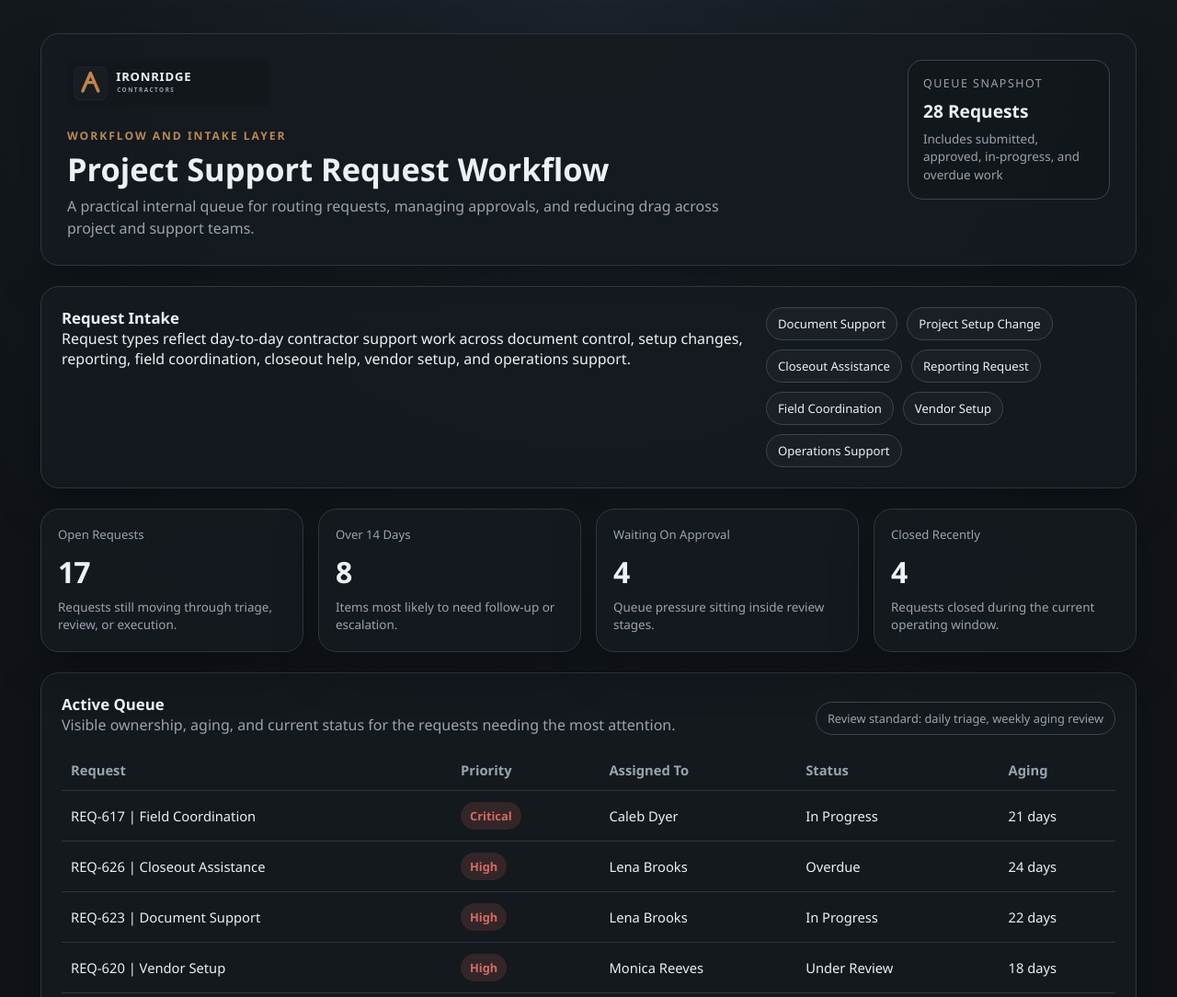
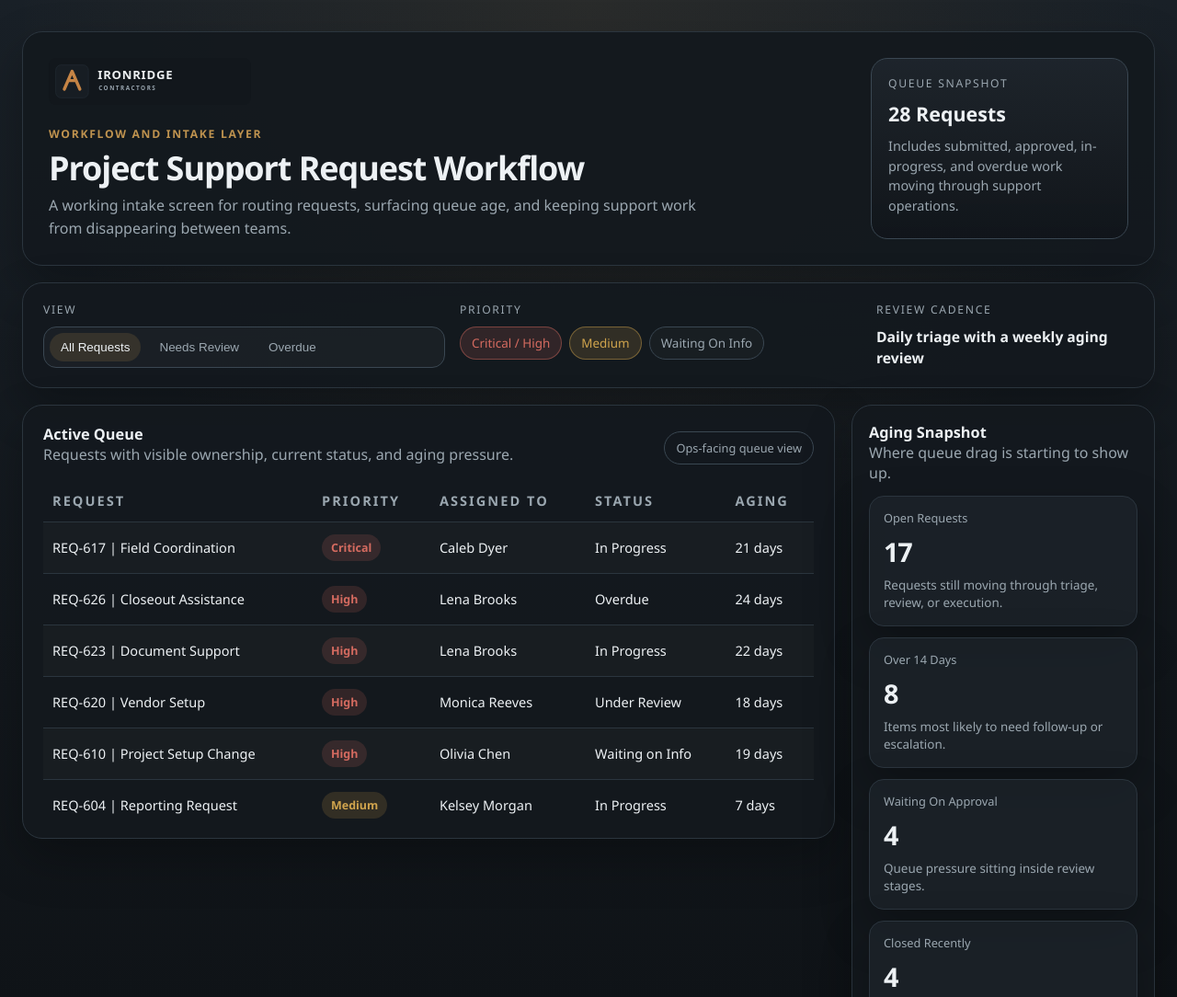
Before and after one commit to bdcrouch79/workflow-drag-reduction-demo, a plain HTML site: page src/workflow-mock/index.html in a window 1280 px wide. Shown: the top 1084 px of the page at 92% size. Drawn offline with Linux system fonts and the light colour scheme.

Commit message:
Differentiate IronRidge mock pages and refresh screenshots

```diff
--- a/src/workflow-mock/app.js
+++ b/src/workflow-mock/app.js
@@ -38,13 +38,15 @@
   { title: "Overdue", meta: "2 requests need immediate attention" }
 ];
 
-document.getElementById("request-types").innerHTML = requestTypes.map((item) => `<span class="chip">${item}</span>`).join("");
+document.getElementById("request-types").innerHTML = requestTypes.map((item) => `
+  <span class="chip">${item}</span>
+`).join("");
 
 document.getElementById("aging-cards").innerHTML = agingCards.map((item) => `
-  <article class="card">
-    <div class="card-label">${item.label}</div>
-    <div class="card-value">${item.value}</div>
-    <div class="card-note">${item.note}</div>
+  <article class="aging-card">
+    <div class="aging-label">${item.label}</div>
+    <div class="aging-value">${item.value}</div>
+    <div class="aging-note">${item.note}</div>
   </article>
 `).join("");
 
--- a/src/workflow-mock/index.html
+++ b/src/workflow-mock/index.html
@@ -13,32 +13,46 @@
         <img class="wordmark" src="../../assets/ironridge-wordmark.svg" alt="IronRidge Contractors" />
         <p class="eyebrow">Workflow And Intake Layer</p>
         <h1>Project Support Request Workflow</h1>
-        <p class="subhead">A practical internal queue for routing requests, managing approvals, and reducing drag across project and support teams.</p>
+        <p class="subhead">A working intake screen for routing requests, surfacing queue age, and keeping support work from disappearing between teams.</p>
       </div>
-      <div class="hero-meta">
+      <aside class="hero-meta">
         <div class="meta-label">Queue Snapshot</div>
         <div class="meta-value">28 Requests</div>
-        <div class="meta-note">Includes submitted, approved, in-progress, and overdue work</div>
-      </div>
+        <div class="meta-note">Includes submitted, approved, in-progress, and overdue work moving through support operations.</div>
+      </aside>
     </header>
 
-    <section class="panel intake-panel">
-      <div>
-        <h2>Request Intake</h2>
-        <p>Request types reflect day-to-day contractor support work across document control, setup changes, reporting, field coordination, closeout help, vendor setup, and operations support.</p>
+    <section class="workflow-toolbar panel">
+      <div class="toolbar-group">
+        <span class="toolbar-label">View</span>
+        <div class="segmented-control">
+          <button class="segment active" type="button">All Requests</button>
+          <button class="segment" type="button">Needs Review</button>
+          <button class="segment" type="button">Overdue</button>
         </div>
-      <div class="chips" id="request-types"></div>
+      </div>
+      <div class="toolbar-group">
+        <span class="toolbar-label">Priority</span>
+        <div class="filter-chips">
+          <span class="filter-chip high">Critical / High</span>
+          <span class="filter-chip medium">Medium</span>
+          <span class="filter-chip neutral">Waiting On Info</span>
+        </div>
+      </div>
+      <div class="toolbar-group toolbar-note">
+        <span class="toolbar-label">Review cadence</span>
+        <strong>Daily triage with a weekly aging review</strong>
+      </div>
     </section>
 
-    <section class="card-grid" id="aging-cards"></section>
-
-    <section class="panel">
+    <section class="workflow-layout">
+      <section class="panel queue-panel">
         <div class="panel-header">
           <div>
             <h2>Active Queue</h2>
-          <p>Visible ownership, aging, and current status for the requests needing the most attention.</p>
+            <p>Requests with visible ownership, current status, and aging pressure.</p>
           </div>
-        <div class="panel-chip">Review standard: daily triage, weekly aging review</div>
+          <div class="panel-chip">Ops-facing queue view</div>
         </div>
         <table>
           <thead>
@@ -54,25 +68,49 @@
         </table>
       </section>
 
-    <section class="two-up">
-      <div class="panel">
-        <div class="panel-header">
+      <aside class="queue-rail">
+        <section class="panel rail-panel">
+          <div class="panel-header rail-header">
             <div>
-            <h2>Request Mix</h2>
-            <p>Where the queue is clustering right now.</p>
+              <h2>Aging Snapshot</h2>
+              <p>Where queue drag is starting to show up.</p>
             </div>
           </div>
-        <div id="type-mix" class="stack"></div>
-      </div>
-      <div class="panel">
-        <div class="panel-header">
+          <div class="aging-stack" id="aging-cards"></div>
+        </section>
+
+        <section class="panel rail-panel">
+          <div class="panel-header rail-header">
             <div>
               <h2>Status Breakdown</h2>
               <p>Current state of the queue.</p>
             </div>
           </div>
           <div id="status-mix" class="stack"></div>
+        </section>
+      </aside>
+    </section>
+
+    <section class="lower-grid">
+      <section class="panel intake-panel">
+        <div class="panel-header">
+          <div>
+            <h2>Request Intake</h2>
+            <p>The request categories currently feeding the queue.</p>
           </div>
+        </div>
+        <div class="chips" id="request-types"></div>
+      </section>
+
+      <section class="panel">
+        <div class="panel-header">
+          <div>
+            <h2>Request Mix</h2>
+            <p>Where support demand is clustering right now.</p>
+          </div>
+        </div>
+        <div id="type-mix" class="stack"></div>
+      </section>
     </section>
   </div>
   <script src="./app.js"></script>
--- a/src/workflow-mock/styles.css
+++ b/src/workflow-mock/styles.css
@@ -1,79 +1,398 @@
 :root {
-  --bg: #101418;
-  --bg-top: #1b222a;
-  --panel: rgba(21, 26, 31, 0.94);
-  --panel-strong: rgba(18, 23, 27, 0.98);
-  --line: #2d3740;
-  --line-soft: #3a4550;
-  --text: #edf1f3;
-  --muted: #98a4ae;
-  --accent: #b98a4d;
-  --accent-soft: rgba(185, 138, 77, 0.14);
+  --bg: #0f1317;
+  --bg-top: #192027;
+  --panel: rgba(20, 25, 30, 0.95);
+  --panel-strong: rgba(17, 21, 26, 0.98);
+  --line: #2b353e;
+  --line-soft: #3a4752;
+  --text: #edf1f4;
+  --muted: #9ba7b0;
+  --accent: #bf934f;
+  --accent-soft: rgba(191, 147, 79, 0.16);
   --high: #d56b60;
-  --medium: #cda34d;
+  --medium: #d0a44d;
   --low: #7ca0b4;
-  --shadow: 0 20px 48px rgba(0, 0, 0, 0.28);
+  --shadow: 0 22px 52px rgba(0, 0, 0, 0.28);
 }
+
 * { box-sizing: border-box; }
+
 body {
   margin: 0;
   min-height: 100vh;
-  background: radial-gradient(circle at top, var(--bg-top) 0%, var(--bg) 48%);
+  background:
+    radial-gradient(circle at top, rgba(191, 147, 79, 0.1), transparent 30%),
+    linear-gradient(180deg, var(--bg-top) 0%, var(--bg) 55%);
   color: var(--text);
   font-family: "Segoe UI", Arial, sans-serif;
 }
-.shell { max-width: 1240px; margin: 0 auto; padding: 36px 24px 52px; }
-.hero, .panel, .card {
+
+.shell {
+  max-width: 1280px;
+  margin: 0 auto;
+  padding: 34px 24px 54px;
+}
+
+.hero,
+.panel,
+.aging-card {
   background: var(--panel);
   border: 1px solid var(--line);
-  border-radius: 20px;
+  border-radius: 22px;
   box-shadow: var(--shadow);
 }
+
 .hero {
   display: grid;
-  grid-template-columns: minmax(0, 1fr) 220px;
-  gap: 24px;
+  grid-template-columns: minmax(0, 1fr) 280px;
+  gap: 20px;
   padding: 28px;
-  margin-bottom: 22px;
+  margin-bottom: 18px;
 }
-.wordmark { width: 220px; max-width: 100%; height: auto; margin-bottom: 18px; }
-.eyebrow { margin: 0 0 10px; color: var(--accent); text-transform: uppercase; letter-spacing: 0.16em; font-size: 0.76rem; font-weight: 700; }
-h1, h2, p { margin: 0; }
-h1 { font-size: 2.15rem; line-height: 1.05; margin-bottom: 10px; }
-h2 { font-size: 1.05rem; }
-.subhead, .meta-note, .panel-header p, .stack-meta, .card-note { color: var(--muted); }
-.subhead { max-width: 760px; line-height: 1.5; }
-.hero-meta { align-self: start; padding: 16px; border: 1px solid var(--line-soft); border-radius: 16px; background: var(--panel-strong); }
-.meta-label { color: var(--muted); font-size: 0.78rem; text-transform: uppercase; letter-spacing: 0.12em; }
-.meta-value { margin-top: 8px; font-size: 1.2rem; font-weight: 700; }
-.meta-note { margin-top: 8px; font-size: 0.84rem; line-height: 1.45; }
-.intake-panel { display: grid; grid-template-columns: minmax(0, 1fr) 380px; gap: 20px; }
-.chips { display: flex; flex-wrap: wrap; gap: 10px; align-content: start; }
-.chip { display: inline-flex; align-items: center; border-radius: 999px; padding: 8px 12px; border: 1px solid var(--line-soft); background: rgba(27, 34, 40, 0.82); color: var(--text); font-size: 0.82rem; }
-.card-grid { display: grid; grid-template-columns: repeat(auto-fit, minmax(180px, 1fr)); gap: 16px; margin: 22px 0; }
-.card { padding: 18px; }
-.card-label { color: var(--muted); font-size: 0.82rem; margin-bottom: 10px; }
-.card-value { font-size: 2rem; font-weight: 700; letter-spacing: -0.03em; }
-.card-note { margin-top: 8px; font-size: 0.84rem; line-height: 1.45; }
-.panel { padding: 22px; margin-bottom: 22px; }
-.panel-header { display: flex; justify-content: space-between; align-items: end; gap: 12px; margin-bottom: 16px; }
-.panel-chip { border: 1px solid var(--line-soft); border-radius: 999px; padding: 8px 12px; color: var(--muted); font-size: 0.8rem; white-space: nowrap; }
-.two-up { display: grid; grid-template-columns: repeat(auto-fit, minmax(320px, 1fr)); gap: 22px; }
-table { width: 100%; border-collapse: collapse; }
-th, td { padding: 12px 10px; text-align: left; border-bottom: 1px solid var(--line); font-size: 0.92rem; }
-th { color: var(--muted); font-weight: 600; }
-tr:last-child td { border-bottom: none; }
-.stack { display: grid; gap: 12px; }
-.stack-item { display: flex; justify-content: space-between; gap: 16px; padding: 14px 16px; background: rgba(28, 35, 42, 0.72); border: 1px solid var(--line); border-radius: 14px; }
-.stack-title { font-weight: 600; }
-.stack-meta { text-align: right; font-size: 0.88rem; }
-.badge { display: inline-flex; align-items: center; padding: 6px 10px; border-radius: 999px; font-size: 0.8rem; font-weight: 700; }
-.high { background: rgba(213, 107, 96, 0.16); color: var(--high); }
-.medium { background: rgba(205, 163, 77, 0.16); color: var(--medium); }
-.low { background: rgba(124, 160, 180, 0.16); color: var(--low); }
+
+.wordmark {
+  width: 220px;
+  max-width: 100%;
+  height: auto;
+  margin-bottom: 18px;
+}
+
+.eyebrow,
+.meta-label,
+.toolbar-label,
+th {
+  text-transform: uppercase;
+  letter-spacing: 0.14em;
+  font-size: 0.76rem;
+}
+
+.eyebrow {
+  margin: 0 0 10px;
+  color: var(--accent);
+  font-weight: 700;
+}
+
+h1, h2, p {
+  margin: 0;
+}
+
+h1 {
+  font-size: 2.25rem;
+  line-height: 1.04;
+  margin-bottom: 10px;
+  letter-spacing: -0.03em;
+}
+
+h2 {
+  font-size: 1.02rem;
+}
+
+.subhead,
+.meta-note,
+.panel-header p,
+.stack-meta,
+.aging-note {
+  color: var(--muted);
+}
+
+.subhead {
+  max-width: 720px;
+  line-height: 1.54;
+}
+
+.hero-meta {
+  padding: 18px;
+  border-radius: 18px;
+  background: linear-gradient(180deg, rgba(30, 37, 44, 0.95), var(--panel-strong));
+  border: 1px solid var(--line-soft);
+}
+
+.meta-label {
+  color: var(--muted);
+}
+
+.meta-value {
+  margin-top: 10px;
+  font-size: 1.34rem;
+  font-weight: 700;
+}
+
+.meta-note {
+  margin-top: 10px;
+  font-size: 0.9rem;
+  line-height: 1.5;
+}
+
+.panel {
+  padding: 20px 22px;
+}
+
+.workflow-toolbar {
+  display: grid;
+  grid-template-columns: minmax(0, 1fr) minmax(0, 1fr) 280px;
+  gap: 16px;
+  align-items: start;
+  margin-bottom: 18px;
+}
+
+.toolbar-group {
+  display: grid;
+  gap: 10px;
+}
+
+.toolbar-label {
+  color: var(--muted);
+}
+
+.segmented-control {
+  display: inline-flex;
+  gap: 8px;
+  padding: 6px;
+  border-radius: 14px;
+  background: rgba(255, 255, 255, 0.03);
+  border: 1px solid var(--line-soft);
+}
+
+.segment,
+.filter-chip {
+  display: inline-flex;
+  align-items: center;
+  border-radius: 999px;
+  padding: 8px 12px;
+  font-size: 0.84rem;
+}
+
+.segment {
+  border: none;
+  background: transparent;
+  color: var(--muted);
+}
+
+.segment.active {
+  background: var(--accent-soft);
+  color: var(--text);
+}
+
+.filter-chips {
+  display: flex;
+  flex-wrap: wrap;
+  gap: 8px;
+}
+
+.filter-chip {
+  border: 1px solid var(--line-soft);
+  background: rgba(255, 255, 255, 0.02);
+}
+
+.filter-chip.high {
+  border-color: rgba(213, 107, 96, 0.45);
+  color: var(--high);
+}
+
+.filter-chip.medium {
+  border-color: rgba(208, 164, 77, 0.45);
+  color: var(--medium);
+}
+
+.filter-chip.neutral {
+  color: var(--muted);
+}
+
+.toolbar-note strong {
+  font-size: 0.98rem;
+  line-height: 1.45;
+}
+
+.workflow-layout {
+  display: grid;
+  grid-template-columns: minmax(0, 1.65fr) 330px;
+  gap: 18px;
+  margin-bottom: 18px;
+  align-items: start;
+}
+
+.queue-rail {
+  display: grid;
+  gap: 18px;
+}
+
+.queue-panel {
+  padding-bottom: 8px;
+}
+
+.rail-panel {
+  padding: 18px;
+}
+
+.panel-header {
+  display: flex;
+  justify-content: space-between;
+  align-items: end;
+  gap: 12px;
+  margin-bottom: 16px;
+}
+
+.rail-header {
+  margin-bottom: 14px;
+}
+
+.panel-chip {
+  border: 1px solid var(--line-soft);
+  border-radius: 999px;
+  padding: 8px 12px;
+  color: var(--muted);
+  font-size: 0.8rem;
+  white-space: nowrap;
+}
+
+table {
+  width: 100%;
+  border-collapse: collapse;
+}
+
+th,
+td {
+  padding: 13px 10px;
+  text-align: left;
+  border-bottom: 1px solid var(--line);
+  font-size: 0.91rem;
+}
+
+th {
+  color: var(--muted);
+  font-weight: 600;
+}
+
+tbody tr:last-child td {
+  border-bottom: none;
+}
+
+tbody tr:nth-child(odd) {
+  background: rgba(255, 255, 255, 0.018);
+}
+
+.aging-stack,
+.stack,
+.chips {
+  display: grid;
+  gap: 12px;
+}
+
+.aging-card,
+.stack-item,
+.chip {
+  border: 1px solid var(--line);
+  border-radius: 16px;
+  background: rgba(29, 36, 43, 0.74);
+}
+
+.aging-card {
+  padding: 14px 15px;
+}
+
+.aging-label {
+  color: var(--muted);
+  font-size: 0.8rem;
+  margin-bottom: 8px;
+}
+
+.aging-value {
+  font-size: 1.8rem;
+  font-weight: 700;
+  letter-spacing: -0.04em;
+}
+
+.aging-note {
+  margin-top: 8px;
+  font-size: 0.84rem;
+  line-height: 1.45;
+}
+
+.stack-item {
+  display: flex;
+  justify-content: space-between;
+  gap: 14px;
+  padding: 14px 16px;
+}
+
+.stack-title {
+  font-weight: 600;
+}
+
+.stack-meta {
+  text-align: right;
+  font-size: 0.87rem;
+}
+
+.chips {
+  grid-template-columns: repeat(2, minmax(0, 1fr));
+}
+
+.chip {
+  padding: 12px 14px;
+  font-size: 0.9rem;
+}
+
+.badge {
+  display: inline-flex;
+  align-items: center;
+  padding: 6px 10px;
+  border-radius: 999px;
+  font-size: 0.78rem;
+  font-weight: 700;
+}
+
+.high {
+  background: rgba(213, 107, 96, 0.16);
+  color: var(--high);
+}
+
+.medium {
+  background: rgba(208, 164, 77, 0.16);
+  color: var(--medium);
+}
+
+.low {
+  background: rgba(124, 160, 180, 0.16);
+  color: var(--low);
+}
+
+.lower-grid {
+  display: grid;
+  grid-template-columns: 1.1fr 1fr;
+  gap: 18px;
+}
+
+@media (max-width: 1080px) {
+  .workflow-toolbar,
+  .workflow-layout,
+  .lower-grid {
+    grid-template-columns: 1fr;
+  }
+}
+
 @media (max-width: 860px) {
-  .hero, .intake-panel { grid-template-columns: 1fr; }
-  .panel-header, .stack-item { display: block; }
-  .panel-chip, .stack-meta, .hero-meta { margin-top: 12px; }
-  table { display: block; overflow-x: auto; }
+  .hero {
+    grid-template-columns: 1fr;
+  }
+
+  .panel-header,
+  .stack-item {
+    display: block;
+  }
+
+  .panel-chip,
+  .stack-meta,
+  .hero-meta {
+    margin-top: 12px;
+  }
+
+  .chips {
+    grid-template-columns: 1fr;
+  }
+
+  table {
+    display: block;
+    overflow-x: auto;
+  }
 }
```
Also changed, not shown: docs/screenshots/detail-view.png, docs/screenshots/hero-overview.png. Lines whose indentation alone changed are shown as unchanged.
